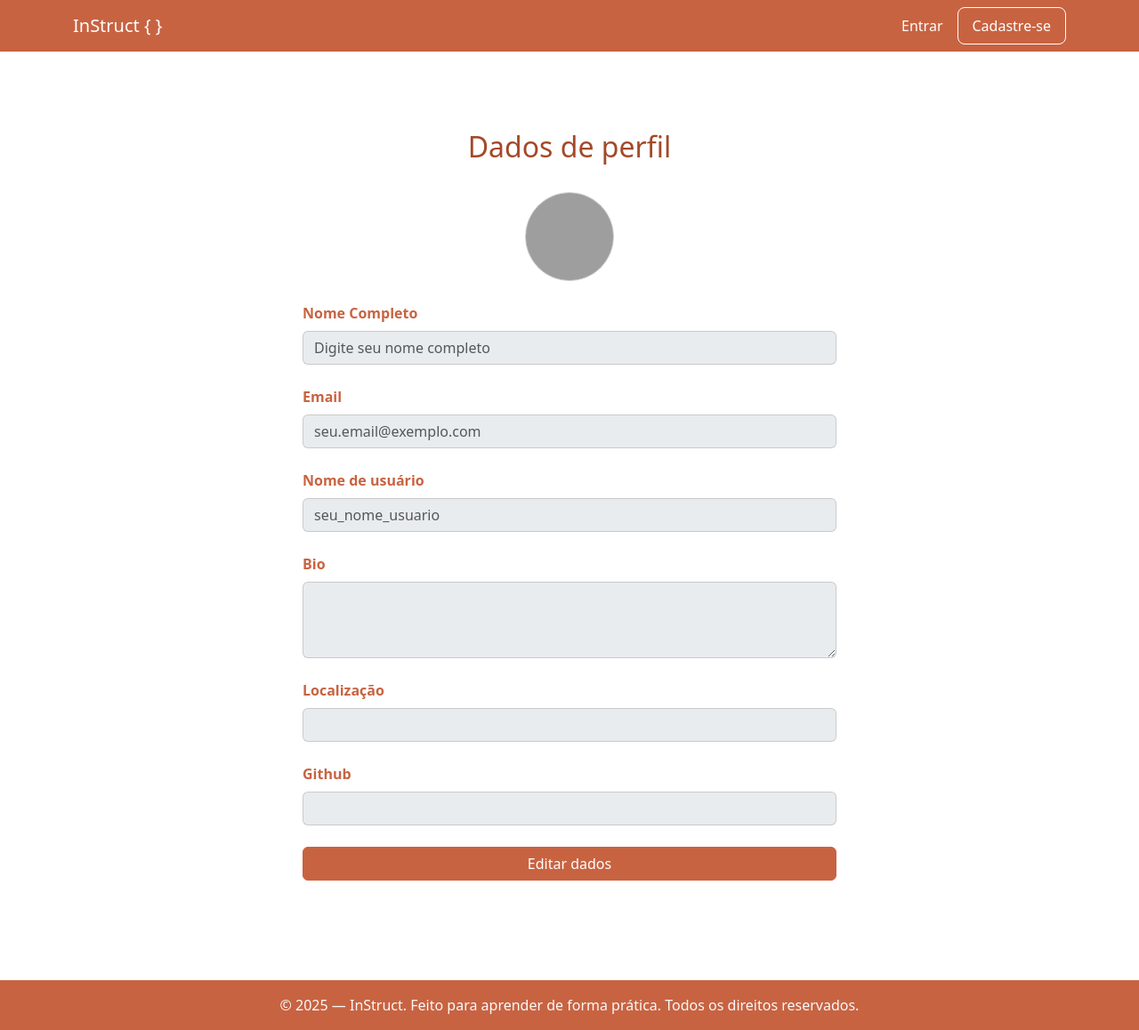
After one commit to Lucas-Vinicius-dev/InStruct, a Python web app: template templates/main/perfil.html in a window 1280 px wide. The commit adds this page. Shown: the whole page at 89% size. Run offline with Jinja, Linux system fonts and the light colour scheme; the template is opened without the code that fills it, so the values that code supplies are empty; grey boxes are pictures that could not be loaded.

Commit message:
feat: altera a estilização da página de perfil e a estrutura da página para que sejam exibidos os dados de perfil cadastrados pelo usuário

```diff
--- a/static/css/autenticacao.css
+++ b/static/css/autenticacao.css
@@ -3,10 +3,3 @@ main {
     flex-direction: column;
     justify-content: center;
 }
-
-@media (max-width: 479px) {
-    main {
-        display: block;
-        margin-top: 3rem;
-    }
-}
--- a/static/css/custom.css
+++ b/static/css/custom.css
@@ -737,20 +737,44 @@ main {
     border: 1px solid #f5c6cb;
 }
 
-/* Página de Cadastro */
+/* Páginas de Cadastro, Login, Perfil e Edição de Perfil */
 .cadastro,
-.login {
+.login,
+.perfil,
+.edicao-perfil {
     display: flex;
     justify-content: center;
     align-items: center;
 }
 
 .cadastro-container,
-.login-container {
+.login-container,
+.perfil-container,
+.edicao-perfil-container {
     display: flex;
     flex-direction: column;
     align-items: center;
+    margin-top: 4rem;
+    margin-bottom: 4rem;
 }
+
+.perfil-container input,
+.perfil-container textarea,
+.perfil-container img,
+.editar-perfil-container input,
+.editar-perfil-container textarea,
+.editar-perfil-container img {
+    border: 1px solid rgba(80, 80, 80, 0.3);
+}
+
+.cadastro-container label,
+.login-container label,
+.perfil-container label,
+.editar-perfil-container label {
+    color: var(--brand-rose);
+    font-weight: bold;
+}
+
 
 .cadastro-container label::after,
 .login-container label::after {
@@ -758,54 +782,87 @@ main {
 }
 
 .cadastro-titulo,
-.login-titulo {
+.login-titulo,
+.perfil-titulo,
+.edicao-perfil-titulo {
     text-align: center;
     color: var(--brand-rose-dark);
 }
 
-.login-container {
+.cadastro-container,
+.login-container,
+.perfil-container,
+.edicao-perfil-container {
     flex: 1;
 }
 
-.login-container > * {
+.cadastro-container > *,
+.login-container > *,
+.perfil-container > *,
+.edicao-perfil-container > * {
     width: 100%;
     max-width: 37.5rem;
 }
 
-.login-container .icon-link {
+.cadastro-container .icon-link,
+.login-container .icon-link,
+.perfil-container .icon-link,
+.edicao-perfil-container .icon-link {
     display: block;
     text-align: center;
 }
 
 .cadastro-container button,
-.login-container button {
+.login-container button,
+.perfil-container button,
+.edicao-perfil-container button {
     width: 100%;
     background-color: var(--brand-rose);
     border-color: var(--brand-rose);
 }
 
 .cadastro-container button:hover,
-.login-container button:hover {
+.login-container button:hover,
+.perfil-container button:hover,
+.edicao-perfil-container button:hover {
     background-color: var(--brand-rose-dark);
     border-color: var(--brand-rose-dark);
 }
 
 .cadastro-container button:active,
-.login-container button:active {
+.login-container button:active,
+.perfil-container button:active,
+.edicao-perfil-container button:active {
     background-color: var(--brand-rose-dark) !important;
     border-color: var(--brand-rose-dark) !important;
 }
 
 .cadastro-container .icon-link,
-.login-container .icon-link {
+.login-container .icon-link,
+.perfil-container .icon-link,
+.edicao-perfil-container .icon-link {
     color: var(--brand-rose);
     text-decoration-color: var(--brand-rose);
 }
 
 .cadastro-container .icon-link:hover,
-.login-container .icon-link:hover {
+.login-container .icon-link:hover,
+.perfil-container .icon-link:hover,
+.edicao-perfil-container .icon-link:hover {
     color: var(--brand-rose-dark);
     text-decoration-color: var(--brand-rose-dark);
+}
+
+.secao-perfil-avatar {
+    text-align: center;
+}
+
+.perfil-avatar {
+    width: 100px;
+    height: 100px;
+    border-radius: 50%;
+    margin-top: 1.5rem;
+    margin-bottom: 1.5rem;
 }
 
 /* Media queries */
--- a/templates/base.html
+++ b/templates/base.html
@@ -50,7 +50,7 @@
                             </summary>
                             <div class="profile-modal-content">
                                 <div class="profile-modal-body">
-                                    <a href="{{ url_for('main.profile') }}" class="profile-modal-item">
+                                    <a href="{{ url_for('main.perfil') }}" class="profile-modal-item">
                                         <i class="bi bi-person"></i>
                                         <span>Profile</span>
                                     </a>
--- a/templates/main/home.html
+++ b/templates/main/home.html
@@ -202,7 +202,7 @@
                                     <div class="tab-content" id="nav-tabContent">
                                         <div class="tab-pane fade show active" id="emojis-para-reagir-{{ loop.index }}" role="tabpanel" aria-labelledby="emojis-para-reagir-tab-{{ loop.index }}" tabindex="0">
                                             {% if reacoes_usuario.get(post.title, []) | length != todos_emojis | length %}
-                                                <form method="post" action="/adicionar_reacoes?titulo_post={{ post.title }}">
+                                                <form method="post" action="{{ url_for('main.adicionar_reacoes') }}?titulo_post={{ post.title }}">
                                                     <div class="emoji-container">
                                                         {% for emoji in todos_emojis.values() %}
                                                             {% if emoji.id not in reacoes_usuario[post.title] %}
@@ -226,7 +226,7 @@
                                     <div class="tab-content" id="nav-tabContent">
                                         <div class="tab-pane fade show" id="emojis-para-remover-{{ loop.index }}" role="tabpanel" aria-labelledby="emojis-para-remover-tab-{{ loop.index }}" tabindex="0">
                                             {% if reacoes_usuario[post.title] %}
-                                                <form method="post" action="/remover_reacoes?titulo_post={{ post.title }}">
+                                                <form method="post" action="{{ url_for('main.remover_reacoes') }}?titulo_post={{ post.title }}">
                                                     <div class="emoji-container">
                                                             {% for id_emoji in reacoes_usuario[post.title] %}
                                                                 <label class="emoji-option emoji-option-remover">
--- a/templates/main/login.html
+++ b/templates/main/login.html
@@ -11,10 +11,11 @@
 <div class="login">
     <div class="login-container">
         <h2 class="login-titulo mb-5">Entre em sua conta</h2>
+
         <form class="needs-validation" action="" method="post" novalidate>
             <div class="mb-4">
-                <label for="identificador" class="form-label">Nome de usuário ou e-mail</label>
-                <input type="text" id="identificador" class="form-control" name="identificador" required>
+                <label for="identificador" class="form-label">Email ou nome de usuário</label>
+                <input type="text" id="identificador" class="form-control" name="identificador" placeholder="seu.email@exemplo.com" required>
                 <div class="invalid-feedback">
                     Por favor, digite seu nome de usuário ou e-mail.
                 </div>
@@ -30,6 +31,7 @@
 
             <button type="submit" class="btn btn-primary mb-5">Entrar</button>
         </form>
+
         <a class="icon-link icon-link-hover" href="{{ url_for('main.cadastro') }}">
             Não tem uma conta? Criar
             <svg xmlns="http://www.w3.org/2000/svg" class="bi" viewBox="0 0 16 16" aria-hidden="true">
--- /dev/null
+++ b/templates/main/perfil.html
@@ -0,0 +1,112 @@
+{% extends 'base.html' %}
+
+{% block title %}InStruct — Crie sua conta{% endblock %}
+
+{% block extra_css %}
+<link href="{{ url_for('static', filename='css/autenticacao.css') }}" rel="stylesheet">
+{% endblock %}
+
+{% block content %}
+
+<div class="perfil">
+    <div class="perfil-container">
+        <h2 class="perfil-titulo">Dados de perfil</h2>
+
+        <form class="needs-validation" action="{{ url_for('main.editar_perfil') }}" method="post" novalidate>
+
+            <div class="secao-perfil-avatar">
+                <img class="perfil-avatar" src="https://api.dicebear.com/9.x/lorelei/svg?seed=user&backgroundColor=b6e3f4,c0aede,d1d4f9,ffd5dc" alt="Avatar do usuário" id="avatarPreview">
+            </div>
+
+            <div class="mb-4">
+                <label for="nome-completo" class="form-label">Nome Completo</label>
+                <input type="text" id="nome-completo" class="form-control" name="nome-completo" value="{{ session['usuario']['nome_completo'] }}" placeholder="Digite seu nome completo" disabled>
+                <!--
+                <div class="invalid-feedback">
+                    Por favor, digite seu nome completo.
+                </div>
+                -->
+            </div>
+
+            <div class="mb-4">
+                <label for="email" class="form-label">Email</label>
+                <input type="email" id="email" class="form-control" name="email" value="{{ session['usuario']['email'] }}" placeholder="seu.email@exemplo.com" disabled>
+                <!--
+                <div class="invalid-feedback">
+                    Por favor, digite um e-mail válido.
+                </div>
+                -->
+            </div>
+
+            <div class="mb-4">
+                <label for="nome-usuario" class="form-label">Nome de usuário</label>
+                <input type="text" id="nome-usuario" class="form-control" name="nome-usuario" value="{{ session['usuario']['nome_usuario'] }}" placeholder="seu_nome_usuario" disabled>
+                <!--
+                <div class="invalid-feedback">
+                    Por favor, escolha um nome de usuário.
+                </div>
+                -->
+            </div>
+
+            {% if session['usuario']['bio'] != 'None' %}
+                <div class="mb-4">
+                    <label for="bio" class="form-label">Bio</label>
+                    <textarea id="bio" class="form-control" name="bio" rows="3" disabled>{{ session['usuario']['bio'] }}</textarea>
+                </div>
+            {% else %}
+                <div class="mb-4">
+                    <label for="bio" class="form-label">Bio</label>
+                    <textarea id="bio" class="form-control" name="bio" rows="3" disabled></textarea>
+                </div>
+            {% endif %}
+
+            {% if session['usuario']['localizacao'] != 'None' %}
+                <div class="mb-4">
+                    <label for="localizacao" class="form-label">Localização</label>
+                    <input type="text" id="localizacao" class="form-control" name="localizacao" value="{{ session['usuario']['localizacao'] }}" disabled>
+                </div>
+            {% else %}
+                <div class="mb-4">
+                    <label for="localizacao" class="form-label">Localização</label>
+                    <input type="text" id="localizacao" class="form-control" name="localizacao" disabled>
+                </div>
+            {% endif %}
+
+            {% if session['usuario']['link_github'] != 'None' %}
+                <div class="mb-4">
+                    <label for="link-github" class="form-label">Github</label>
+                    <input type="url" id="link-github" class="form-control" name="link-github" value="{{ session['usuario']['link_github'] }}" disabled>
+                </div>
+            {% else %}
+                <div class="mb-4">
+                    <label for="link-github" class="form-label">Github</label>
+                    <input type="url" id="link-github" class="form-control" name="link-github" disabled>
+                </div>
+            {% endif %}
+
+            <button type="submit" class="btn btn-primary mb-4">Editar dados</button>
+        </form>
+
+    </div>
+</div>
+
+<script>
+(() => {
+  'use strict'
+
+  const forms = document.querySelectorAll('.needs-validation')
+
+  Array.from(forms).forEach(form => {
+    form.addEventListener('submit', event => {
+      if (!form.checkValidity()) {
+        event.preventDefault()
+        event.stopPropagation()
+      }
+
+      form.classList.add('was-validated')
+    }, false)
+  })
+})()
+</script>
+
+{% endblock %}
```
Also changed, not shown: app/main/routes.py (+19 -6 lines), data/reactions_data.csv (+2 -5 lines), templates/main/cadastro.html (+5 -3 lines), templates/main/profile_original.html (renamed from templates/main/profile.html).
